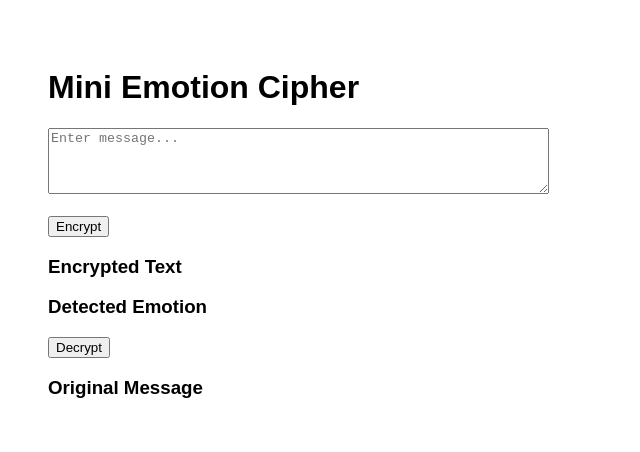
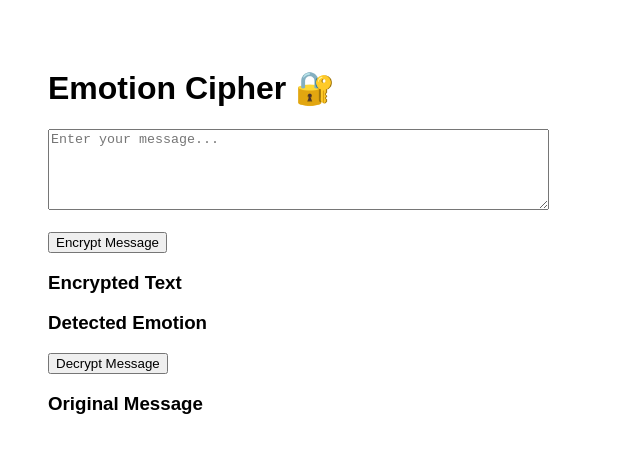
Before and after one commit to bnspopi/emotion-aware-encryption-system, a React (Vite) app in the folder frontend/: page / in a window 1280 px wide. Shown: the top 452 px of the page, without its empty margins (0-640 px from the left). Built offline with nearby package versions, Linux system fonts and the light colour scheme.

Commit message:
Update App.js

```diff
--- a/frontend/src/App.js
+++ b/frontend/src/App.js
@@ -1,45 +1,49 @@
-import React, { useState } from "react";
-import { encryptMessage, decryptMessage } from "./api";
+import React, { useState } from "react"
+import { encryptMessage, decryptMessage } from "./api"
 
-export default function App() {
+export default function App(){
 
-  const [text, setText] = useState("");
-  const [cipher, setCipher] = useState("");
-  const [emotion, setEmotion] = useState("");
-  const [original, setOriginal] = useState("");
+  const [text,setText] = useState("")
+  const [cipher,setCipher] = useState("")
+  const [emotion,setEmotion] = useState("")
+  const [original,setOriginal] = useState("")
 
   const encrypt = async () => {
 
-    const res = await encryptMessage(text);
+    if(!text) return
 
-    setCipher(res.encrypted_text);
-    setEmotion(res.emotion);
-  };
+    const res = await encryptMessage(text)
+
+    setCipher(res.encrypted_text)
+    setEmotion(res.emotion)
+  }
 
   const decrypt = async () => {
 
-    const res = await decryptMessage(cipher);
+    if(!cipher) return
 
-    setOriginal(res.original_message);
-    setEmotion(res.emotion);
-  };
+    const res = await decryptMessage(cipher)
+
+    setOriginal(res.original_message)
+    setEmotion(res.emotion)
+  }
 
   return (
 
     <div style={{padding:40,fontFamily:"Arial"}}>
 
-      <h1>Mini Emotion Cipher</h1>
+      <h1>Emotion Cipher 🔐</h1>
 
       <textarea
-        rows="4"
+        rows="5"
         cols="60"
-        placeholder="Enter message..."
+        placeholder="Enter your message..."
         onChange={(e)=>setText(e.target.value)}
       />
 
       <br/><br/>
 
-      <button onClick={encrypt}>Encrypt</button>
+      <button onClick={encrypt}>Encrypt Message</button>
 
       <h3>Encrypted Text</h3>
       <p>{cipher}</p>
@@ -47,11 +51,11 @@ export default function App() {
       <h3>Detected Emotion</h3>
       <p>{emotion}</p>
 
-      <button onClick={decrypt}>Decrypt</button>
+      <button onClick={decrypt}>Decrypt Message</button>
 
       <h3>Original Message</h3>
       <p>{original}</p>
 
     </div>
-  );
+  )
 }
```
